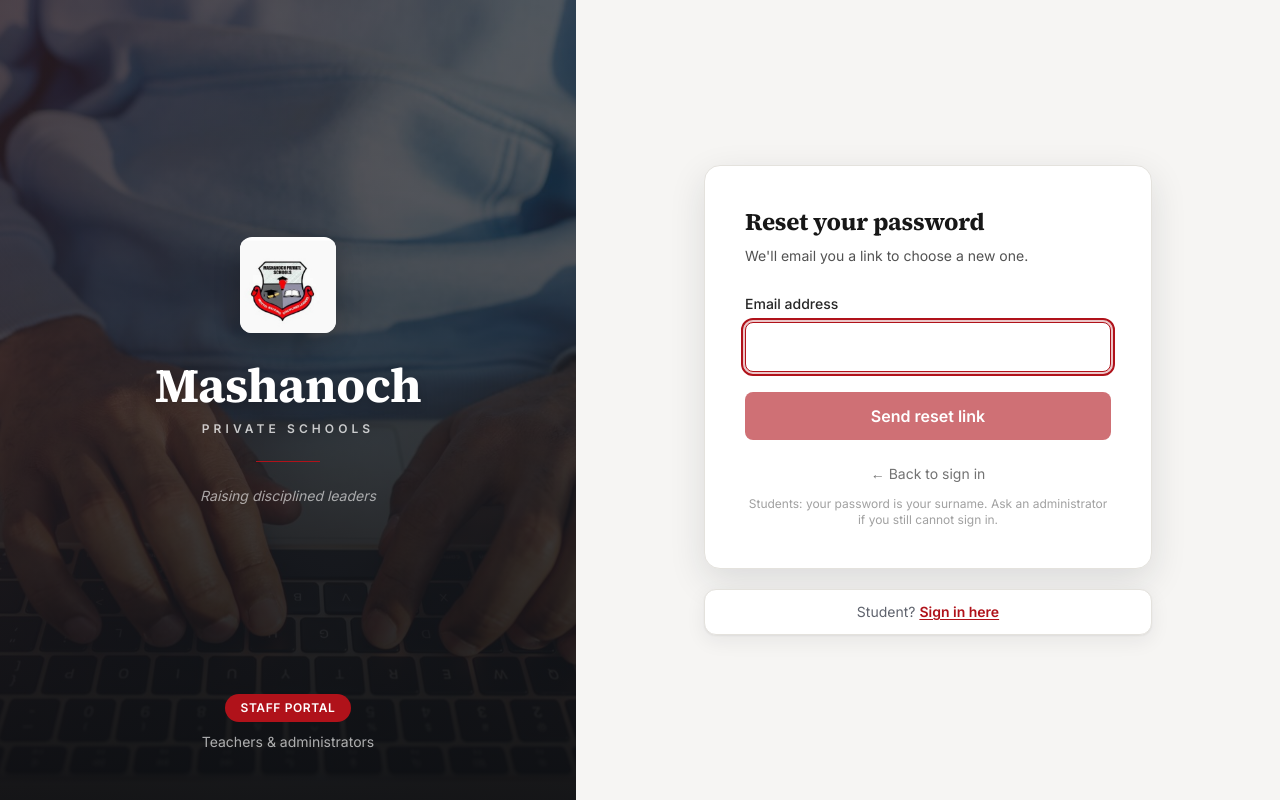
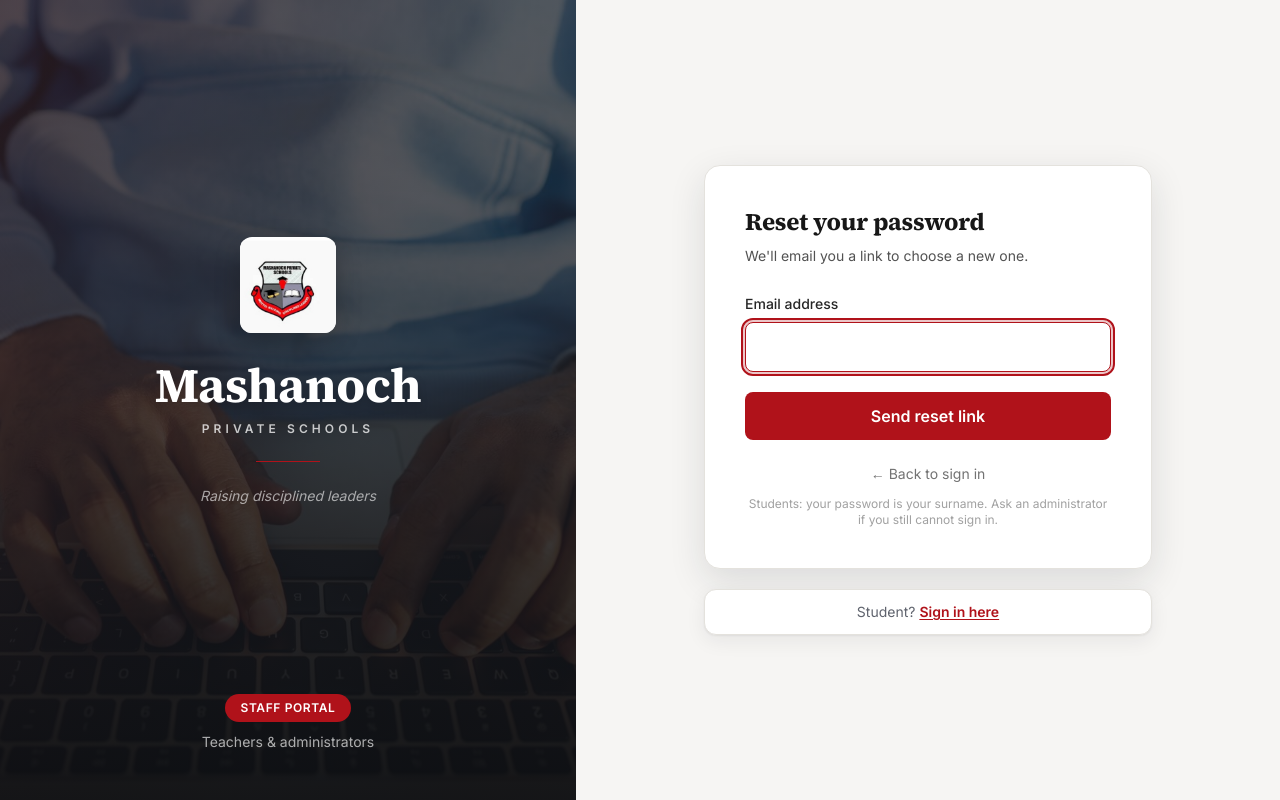
Before and after one commit to Dydex/mashanoch-cbt, a Next.js app: page /staff/forgot-password in a window 1280 px wide. Built offline with nearby package versions, Linux system fonts and the light colour scheme.

Commit message:
Fix the reset-password button starting out disabled

```diff
--- a/src/app/staff/forgot-password/page.tsx
+++ b/src/app/staff/forgot-password/page.tsx
@@ -43,7 +43,9 @@
   const sent = sentAt !== null;
   const elapsed = sent ? Math.floor((now - sentAt) / 1000) : 0;
   const expiresIn = Math.max(0, RESET_LINK_TTL_SECONDS - elapsed);
-  const resendIn = Math.max(0, RESET_RESEND_COOLDOWN_SECONDS - elapsed);
+  const resendIn = sent
+    ? Math.max(0, RESET_RESEND_COOLDOWN_SECONDS - elapsed)
+    : 0;
   const expired = sent && expiresIn === 0;
 
   return (
```
